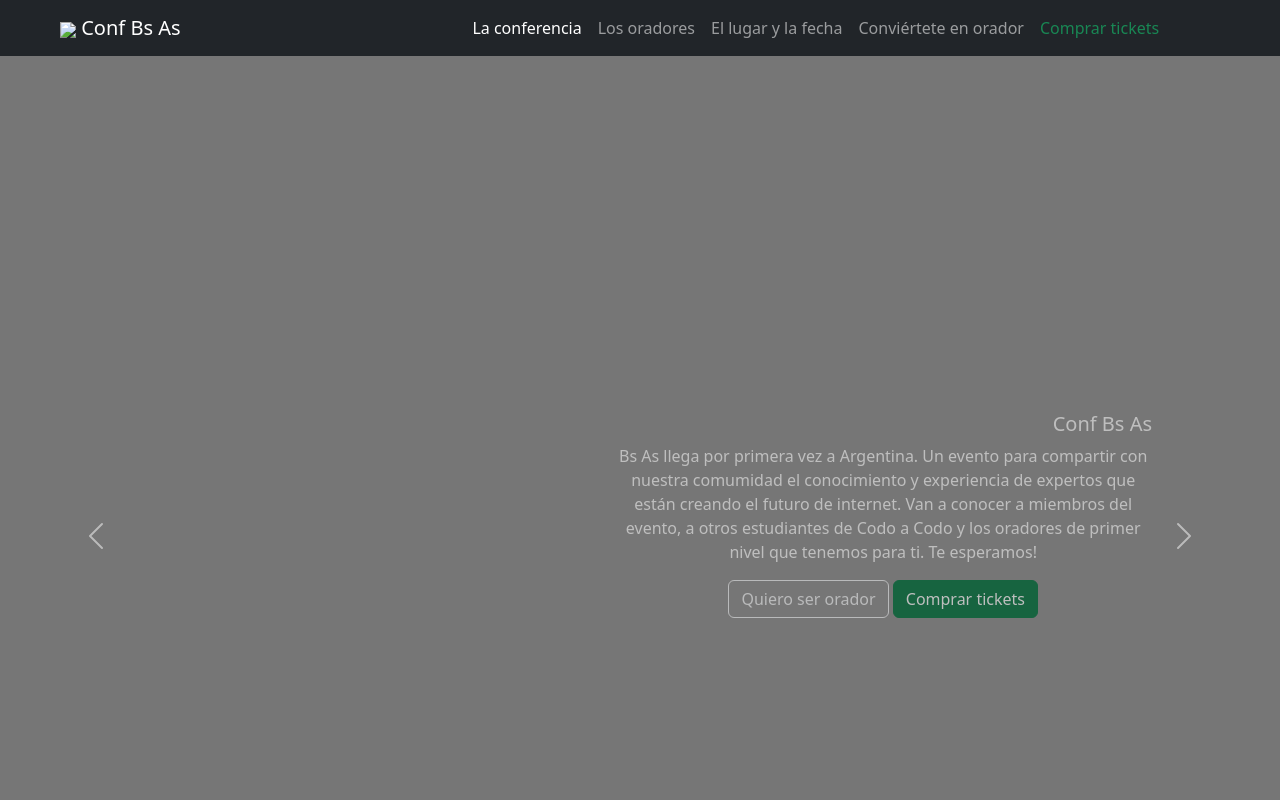
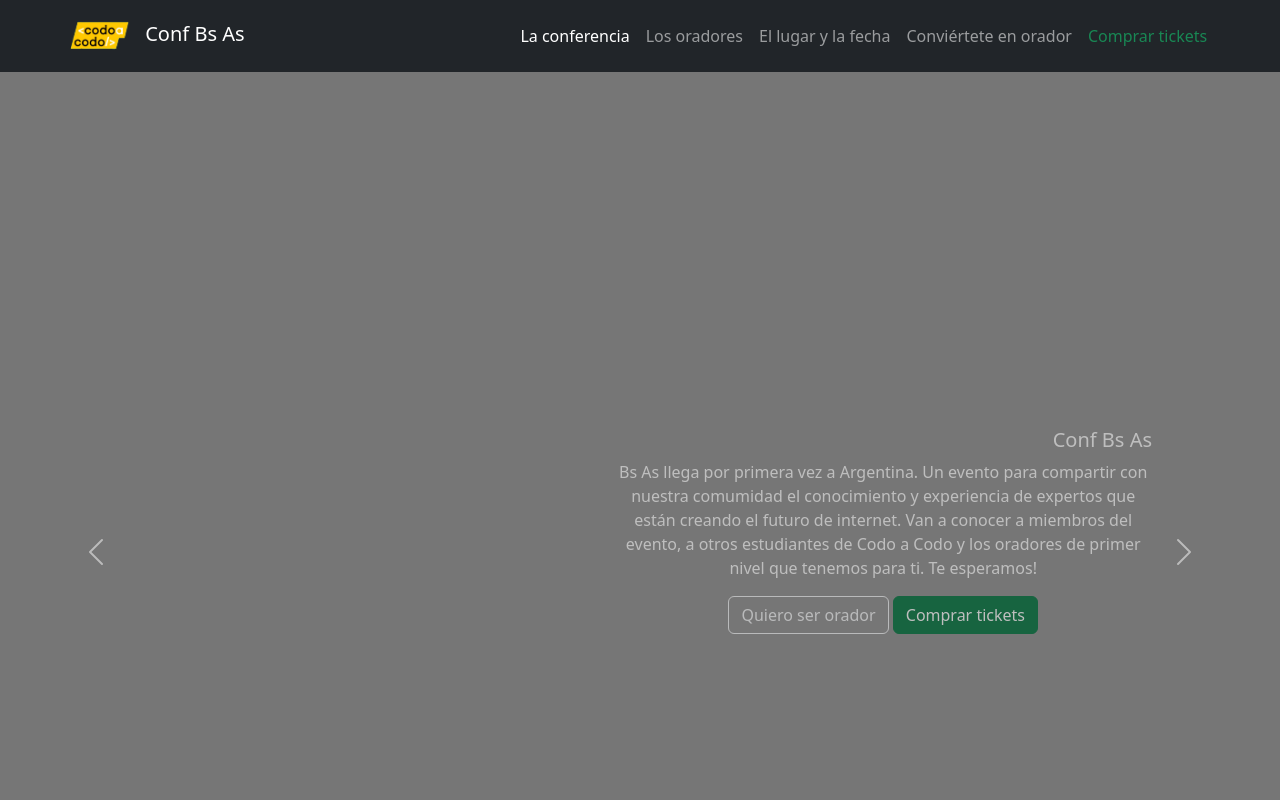
Before and after one commit to martinmetallo/TpIntegrador, a plain HTML site: page index.html in a window 1280 px wide. Shown: the top 800 px of the page. Drawn offline with nearby package versions, Linux system fonts and the light colour scheme; the site is published under a folder, as on GitHub Pages, so addresses that start at the root find nothing.

Commit message:
Update index.html

```diff
--- a/index.html
+++ b/index.html
@@ -18,7 +18,7 @@
     <nav class="navbar navbar-dark bg-dark navbar-expand-lg bg-light">
         <div class="container-fluid">
 
-          <a class="navbar-brand ms-5" href="#"> <img src="/imagenes/codoacodo.png" width="80px"> Conf Bs As</a>
+          <a class="navbar-brand ms-5" href="#"> <img src="./imagenes/codoacodo.png" width="80px"> Conf Bs As</a>
           <button class="navbar-toggler" type="button" data-bs-toggle="collapse" data-bs-target="#navbarSupportedContent" aria-controls="navbarSupportedContent" aria-expanded="false" aria-label="Toggle navigation">
             <span class="navbar-toggler-icon"></span>
           </button>
```
